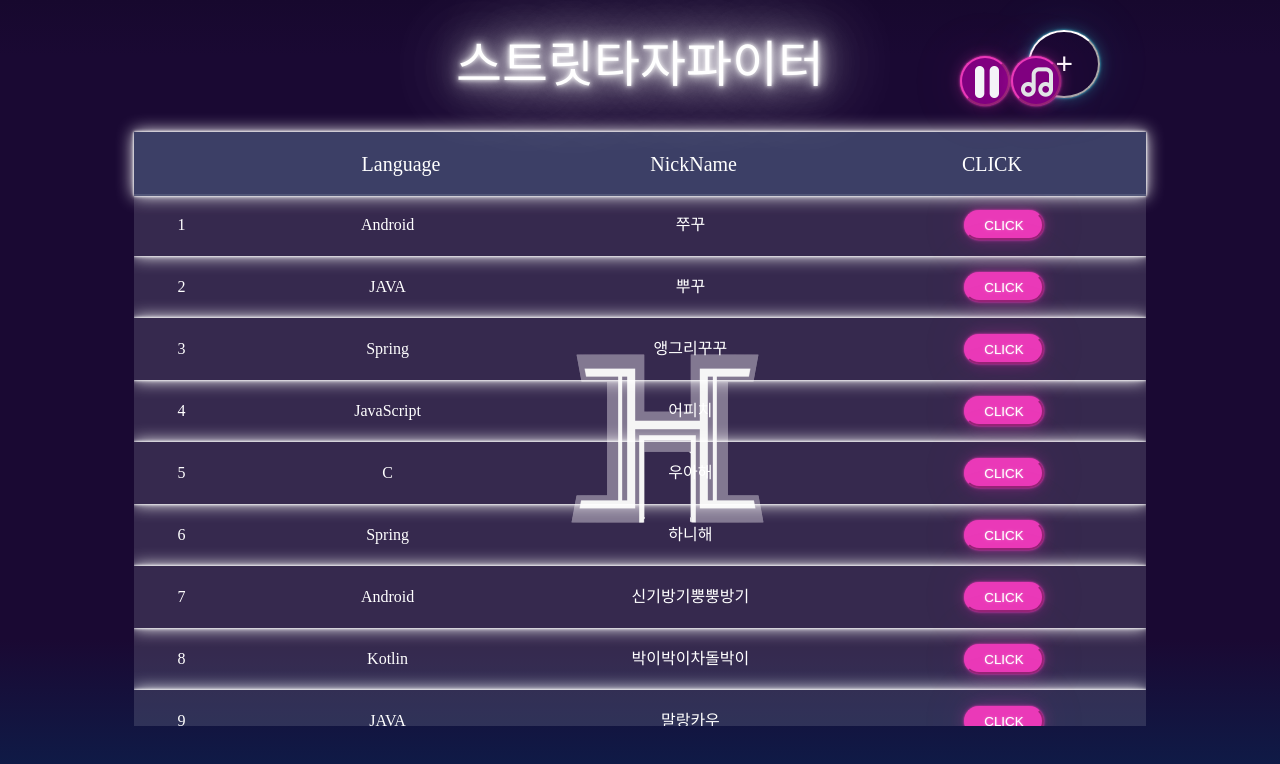
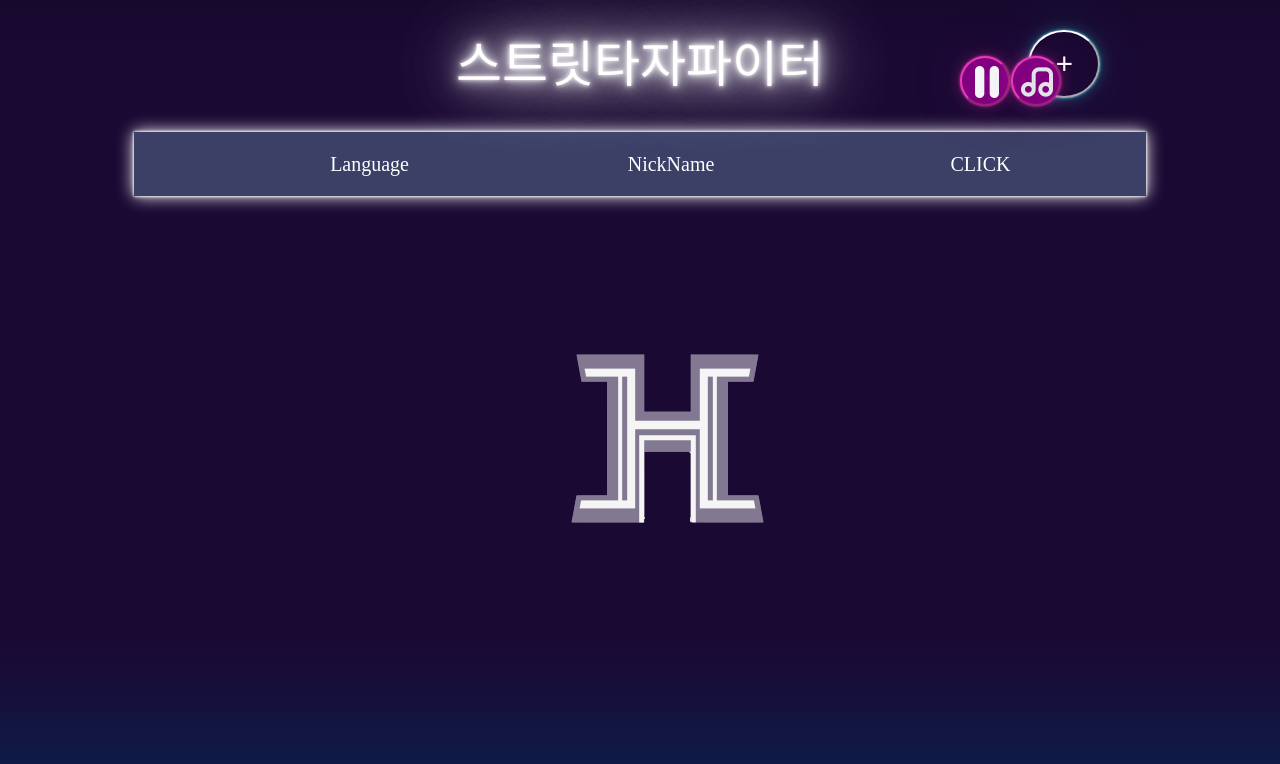
Before and after one commit to Suyeon04/dance_with_taja, a website: page src/public/html/home/ListView.ejs in a window 1280 px wide. Drawn offline with nearby package versions, Linux system fonts and the light colour scheme; files that its build step writes are made by us from their sources; no server answers; files whose address does not match are found by name; a web font is replaced by a local one.

Commit message:
방만들기

```diff
--- a/src/public/css/ListView.css
+++ b/src/public/css/ListView.css
@@ -509,7 +509,7 @@ body {
     }
 
     td{
-      padding: 1em 3em;
+      padding: 1em 2em;
       text-align: center;
     }
 
@@ -959,7 +959,7 @@ body {
     }
 
     td{
-      padding: 1.5em 5em;
+      padding: 0em 5em;
       text-align: center;
       font-size: 23px;
     }
--- a/src/public/html/home/ListView.ejs
+++ b/src/public/html/home/ListView.ejs
@@ -87,63 +87,7 @@
             </div>
             <!--모달창end-->
             <table id = "tagArea">
-                <tbody class="wprtbody">
-                    <tr>
-                        <td class="number">1</td>
-                        <td class="Language">Android</td>
-                        <td class="NickName">쭈꾸</td>
-                        <td class="Startbtn" id = "1"><button class="Clickbtn">CLICK</button>
-                        </td>
-                    </tr>
-                    <tr>
-                        <td class="number">2</td>
-                        <td class="Language">JAVA</td>
-                        <td class="NickName">뿌꾸</td>
-                        <td class="Startbtn" id = "2"><button class="Clickbtn">CLICK</button>
-                        </td>
-                    </tr>
-                    <tr>
-                        <td class="number">3</td>
-                        <td class="Language">Spring</td>
-                        <td class="NickName">앵그리꾸꾸</td>
-                        <td class="Startbtn" id = "3"><button class="Clickbtn">CLICK</button></td>
-                    </tr>
-                    <tr>
-                        <td class="number">4</td>
-                        <td class="Language">JavaScript</td>
-                        <td class="NickName">어피치</td>
-                        <td class="Startbtn" id = "4"><button class="Clickbtn">CLICK</button></td>
-                    </tr>
-                    <tr>
-                        <td class="number">5</td>
-                        <td class="Language">C</td>
-                        <td class="NickName">우아해</td>
-                        <td class="Startbtn" id = "5"><button class="Clickbtn">CLICK</button></td>
-                    </tr>
-                    <tr>
-                        <td class="number">6</td>
-                        <td class="Language">Spring</td>
-                        <td class="NickName">하니해</td>
-                        <td class="Startbtn" id = "6"><button class="Clickbtn">CLICK</button></td>
-                    </tr>
-                    <tr>
-                        <td class="number">7</td>
-                        <td class="Language">Android</td>
-                        <td class="NickName">신기방기뿡뿡방기</td>
-                        <td class="Startbtn" id = "7"><button class="Clickbtn">CLICK</button></td>
-                    </tr>
-                    <tr>
-                        <td class="number">8</td>
-                        <td class="Language">Kotlin</td>
-                        <td class="NickName">박이박이차돌박이</td>
-                        <td class="Startbtn" id = "8"><button class="Clickbtn">CLICK</button></td>
-                    </tr>
-                    <tr>
-                        <td class="number">9</td>
-                        <td class="Language">JAVA</td>
-                        <td class="NickName">말랑카우</td>
-                        <td class="Startbtn" id = "9"><button class="Clickbtn">CLICK</button></td>
-                    </tr>
+                <tbody class="wprtbody" >
                 </tbody>
             </table>
             <img src="../img/logo.png" class="logo"/>
--- a/src/public/js/ListVIew.js
+++ b/src/public/js/ListVIew.js
@@ -1,12 +1,12 @@
-const socket = io();
+import {io} from "socket.io-client"
 
-const form = document.querySelector(".welcome");
-const list = document.getElementById("list");
+const form = document.querySelector(".wprtbody");
 const select = document.querySelector("#select");
 const start = document.querySelector(".Startbtn");
 // 방장 닉넴
 const name = document.querySelector(".input-name2");
 
+const socket = io('http://localhoset:3000');
 
 let version = 0; // 방 버전
 let roomName = 0; // 방 이름
@@ -22,22 +22,24 @@ function handleRoomSubmit(event) {
   name.value = "";
 }
 
+
+
 function showRoom(){
   location.replace('/charView');
   localStorage.setItem("roomName",JSON.stringify(roomName));
   localStorage.setItem("version",JSON.stringify(version));
 }
-socket.on("room_change", (nickname, rooms)=>{
-  const new_list = form.querySelector('.gamelist');
+socket.on("room_change", (rooms)=>{
+  const new_list = document.querySelector('.wprtbody');
   rooms.forEach((room)=>{
-    const tr = document.createElement("tr");
-    tr.innerText=`<td class="number">${count}</td>
-    <td class="NickName">${nickname}</td>
-    <td class="Language">${room}</td>
+    let tr = document.createElement('tr');
+    tr.innerHTML=`<td class="number">${count}</td>
+    <td class="NickName">${room.version}</td>
+    <td class="Language">${room.key}</td>
     <td class="Startbtn" id = ${count}><button class="Clickbtn" onclick="addUser()">CLICK</button></td>`;
-    new_list.append(new_list);
+    new_list.append(tr);
     count++;
-    console.log("hsidfhisd")
+    console.log(room.version, room.key)
   })
 });
 
```
Also changed, not shown: src/index.js (+11 -6 lines).
